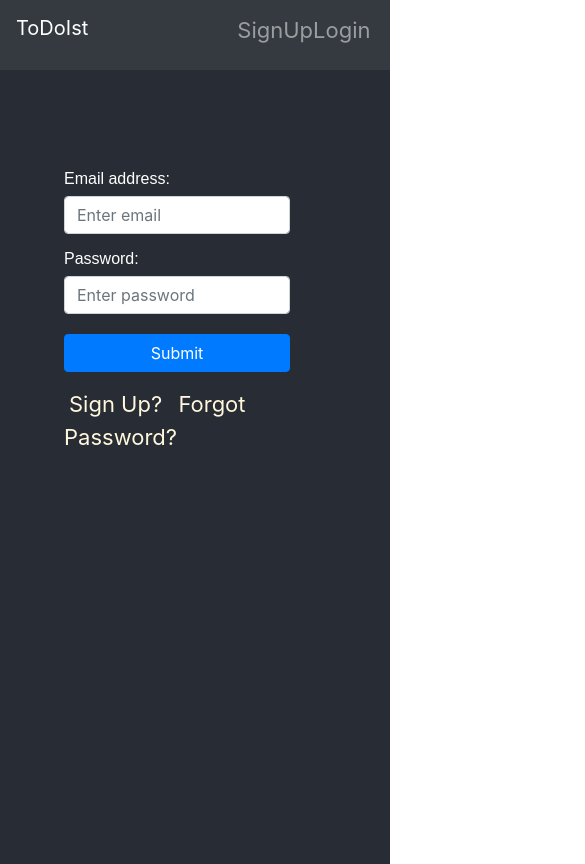
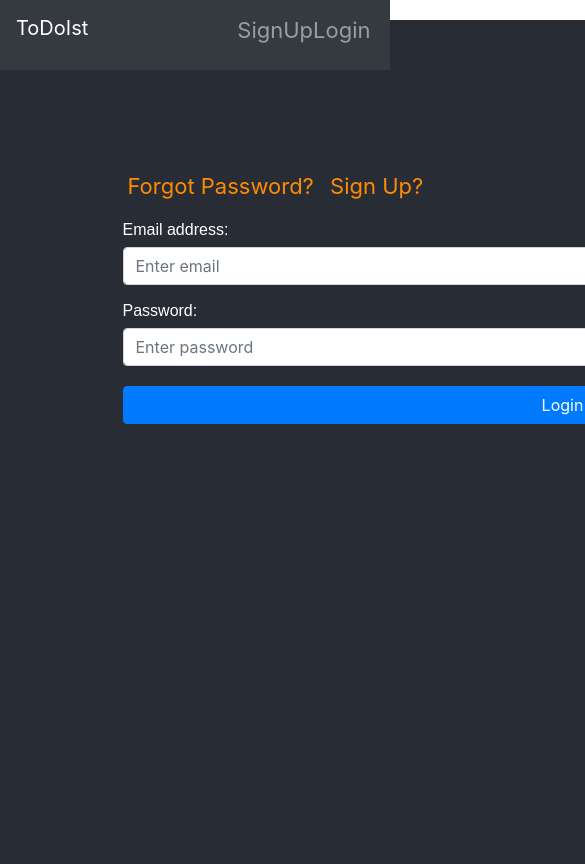
Before and after one commit to arpitgupta1906/stack_hack, a React (Create React App) app in the folder frontend/: page /login in a window 390 px wide. Shown: the top 864 px of the page, 585 px wide, since content can reach past the window. Built offline with nearby package versions, Linux system fonts and the light colour scheme.

Commit message:
fixed ui

```diff
--- a/frontend/src/components/Users/Login.js
+++ b/frontend/src/components/Users/Login.js
@@ -34,6 +34,9 @@ class Login extends Component {
     render() {
         return (
             <div className='login fitting better-ui'>
+            <a className="pointers x-forgot" href="/forgotpassword"> Forgot Password?</a>
+            <a className="pointers x-forgot" href="/signup"> Sign Up?</a>
+
                  <form onSubmit={this.handleSubmit}>
             <div class="form-group">
                 <label for="email">Email address:</label>
@@ -42,14 +45,14 @@ class Login extends Component {
             <div class="form-group">
                 <label for="pwd">Password:</label>
                 <input name='password' type="password" class="form-control" placeholder="Enter password" id="pwd" />
-            <button type="submit" class="btn btn-primary">Submit</button>
+            <button type="submit" class="btn btn-primary">Login</button>
             </div>
             </form>
-            {/* <br />  */}
-            {/* <div className="form-group"> */}
-            <a className="pointers" href="/signup"> Sign Up?</a>
-            <a className="pointers" href="/forgotpassword"> Forgot Password?</a>
-            {/* </div> */}
+            {/* <br />
+            <br />
+            <br />
+            <br /> */}
+
 
             </div>
         );
--- a/frontend/src/components/css/Login.css
+++ b/frontend/src/components/css/Login.css
@@ -27,6 +27,10 @@ a{
     margin-top: auto;
 }
 
+.x-forgot{
+    color: rgb(255, 138, 4);
+}
+
 
 @media screen and (max-width: 1000px) {
     .better-ui { width:100%;
--- a/frontend/src/containers/Layout.css
+++ b/frontend/src/containers/Layout.css
@@ -31,6 +31,12 @@
   /* .singletask {background-color: red;} */
 }
 
+@media only screen and (max-width: 700px) {
+  .my-content{
+    margin-left: -25%;
+    width: 1200px;
+  }
+}
 
 .username{
   /* position: relative; */
```
